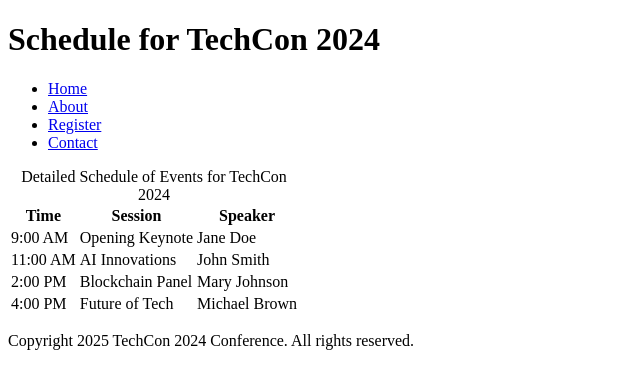
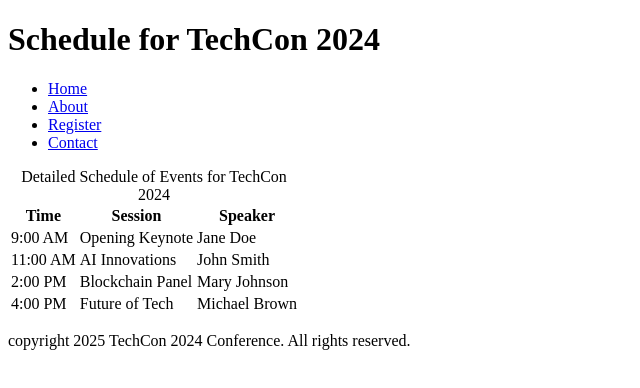
Before and after one commit to kmsifeanyi/TechCon_HTML, a plain HTML site: page techcon_website/schedule.html in a window 1280 px wide. Shown: the full height of the page, 0-640 px from the left. Drawn offline with Linux system fonts and the light colour scheme.

Commit message:
Fix footer: change to lowercase 'copyright' for alx checker

```diff
--- a/techcon_website/schedule.html
+++ b/techcon_website/schedule.html
@@ -58,7 +58,7 @@
     </main>
 
     <footer>
-        <p>Copyright 2025 TechCon 2024 Conference. All rights reserved.</p>
+        <p>copyright 2025 TechCon 2024 Conference. All rights reserved.</p>
     </footer>
 
 </body>
```
